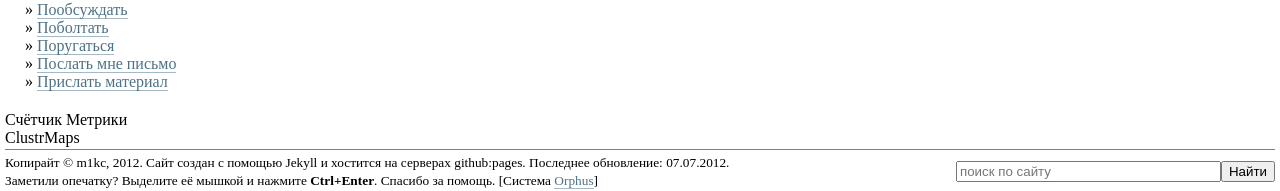
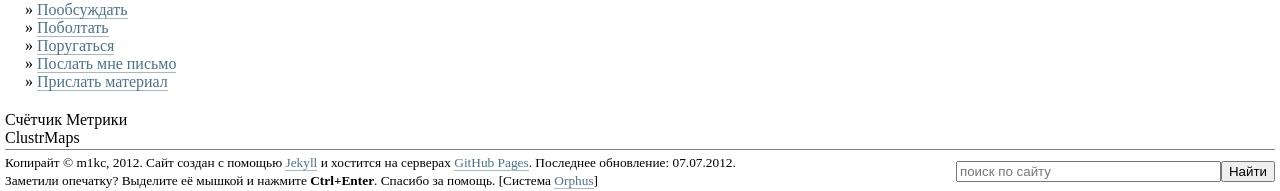
Before and after one commit to m1kc/m1kc.github.com, a Jekyll site: the page built from index.html, in a window 1280 px wide. Shown: the part 948-1139 px from the top of the page. Built offline with Jekyll 4.4.1, drawn with Linux system fonts in a browser that asks for light colours; some of the changed lines change nothing that is shown.

Commit message:
Changed footer.

```diff
--- a/_layouts/default.html
+++ b/_layouts/default.html
@@ -102,7 +102,7 @@
 					<script type="text/javascript" src="/orphus/orphus.js"></script>
 					<div style="display:none;"><a href="http://orphus.ru" id="orphus" target="_blank"><img alt="Система Orphus" src="/orphus/orphus.gif" border="0" width="72" height="24" /></a></div>
 					<small>
-						Копирайт &copy; m1kc, {{ 'now' | date: "%Y" }}. Сайт создан с&nbsp;помощью Jekyll и&nbsp;хостится на&nbsp;серверах github:pages. Последнее обновление: {{ 'now' | date: "%d.%m.%Y" }}.<br />Заметили опечатку? Выделите её&nbsp;мышкой и&nbsp;нажмите <b>Ctrl+Enter</b>. Спасибо за&nbsp;помощь. [Система <a href="http://orphus.ru">Orphus</a>]
+						Копирайт &copy; m1kc, {{ 'now' | date: "%Y" }}. Сайт создан с&nbsp;помощью <a href="https://github.com/mojombo/jekyll">Jekyll</a> и&nbsp;хостится на&nbsp;серверах <a href="http://pages.github.com/">GitHub Pages</a>. Последнее обновление: {{ 'now' | date: "%d.%m.%Y" }}.<br />Заметили опечатку? Выделите её&nbsp;мышкой и&nbsp;нажмите <b>Ctrl+Enter</b>. Спасибо за&nbsp;помощь. [Система <a href="http://orphus.ru">Orphus</a>]
 					</small>
 				</td>
 				<td width="10%">
```
